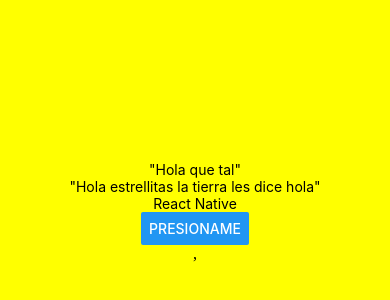
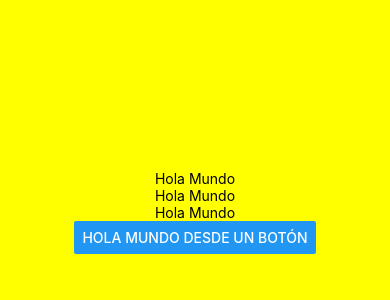
Before and after one commit to Jesuscruz77/PM196, a React Native app in the folder my-blank/: screen / in a window 390 px wide. Shown: the part 210-510 px from the top of the page. Built offline with nearby package versions, Linux system fonts and the light colour scheme.

Commit message:
Practica 5 Terminada

```diff
--- a/my-blank/App.js
+++ b/my-blank/App.js
@@ -1,20 +1,24 @@
 import { StatusBar } from 'expo-status-bar';
 import { Button, StyleSheet, Text, View } from 'react-native';
+import React, {useState} from 'react';
 
-const Texto = (props)=> {
-    const {children} = props;
+const Texto = ()=> {
+      const [contenido, setContenido] = useState("Hola Mundo");
+      const actualizaTexto = () => {setContenido("State Modificado")};
       return(
-        <Text>{children}</Text>
+        <Text onPress={actualizaTexto}>{contenido}</Text>
       );
     };
 
 export default function App() {
+  const [contenido, setTitle] = useState("Hola Mundo desde un botón");
+  const actualizaBtn = () => {setTitle("Botón modificado")};
   return (
     <View style={styles.container}>
-      <Texto>"Hola que tal"</Texto>
-      <Texto>"Hola estrellitas la tierra les dice hola"</Texto>
-      <Texto>React Native</Texto>
-      <Button title='Presioname'> </Button>,
+      <Texto></Texto>
+      <Texto></Texto>
+      <Texto></Texto>
+      <Button onPress={actualizaBtn} title={contenido} />
       <StatusBar style="auto" />
     </View>
   );
```
